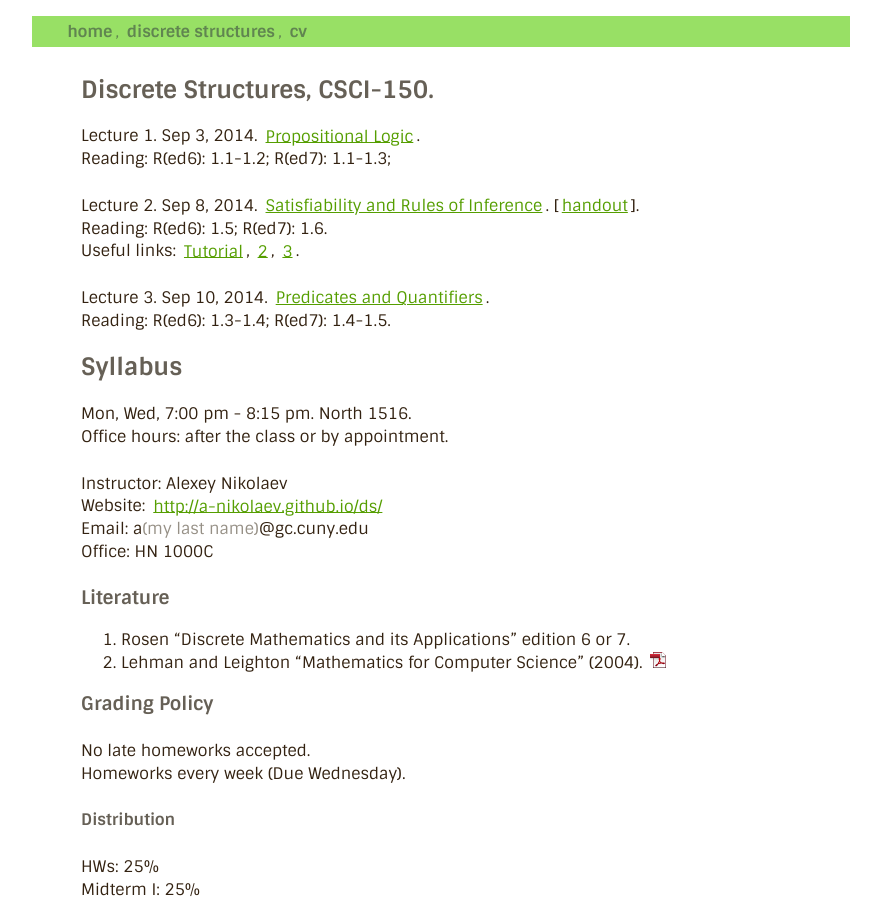
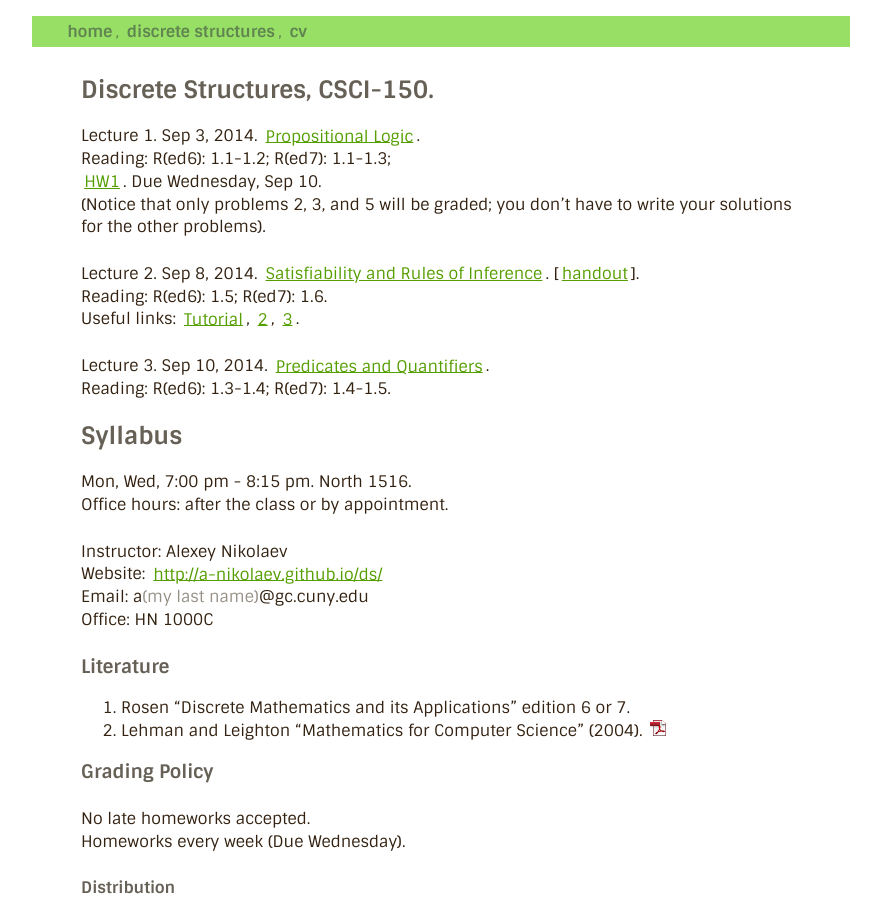
Before and after one commit to a-nikolaev/a-nikolaev.github.io, a Jekyll site: the page built from ds/index.markdown, in a window 1280 px wide and 900 px high. Shown: the whole window, without its empty margins (199-1080 px from the left). Built offline with Jekyll 4.4.1, drawn with Linux system fonts in a browser that asks for light colours; Markdown is read by kramdown in place of the engine named in the settings.

Commit message:
added hw1

```diff
--- a/ds/index.markdown
+++ b/ds/index.markdown
@@ -7,6 +7,9 @@ title: CSCI 150 - Discrete Structures
 
 Lecture 1. Sep 3, 2014. [Propositional Logic](/ds/docs/lec1.pdf).
 Reading: R(ed6): 1.1-1.2; R(ed7): 1.1-1.3;
+[HW1](/ds/docs/hw1.pdf). Due Wednesday, Sep 10.
+(Notice that only problems 2, 3, and 5 will be graded; you don't have to write your solutions for the other problems).
+
 
 Lecture 2. Sep 8, 2014. [Satisfiability and Rules of Inference](/ds/docs/lec2.pdf). [[handout](/ds/docs/cc1.pdf)].
 Reading: R(ed6): 1.5; R(ed7): 1.6.
```
Also changed, not shown: other parts of ds/index.markdown (+0 -5 lines), 1 other file.
